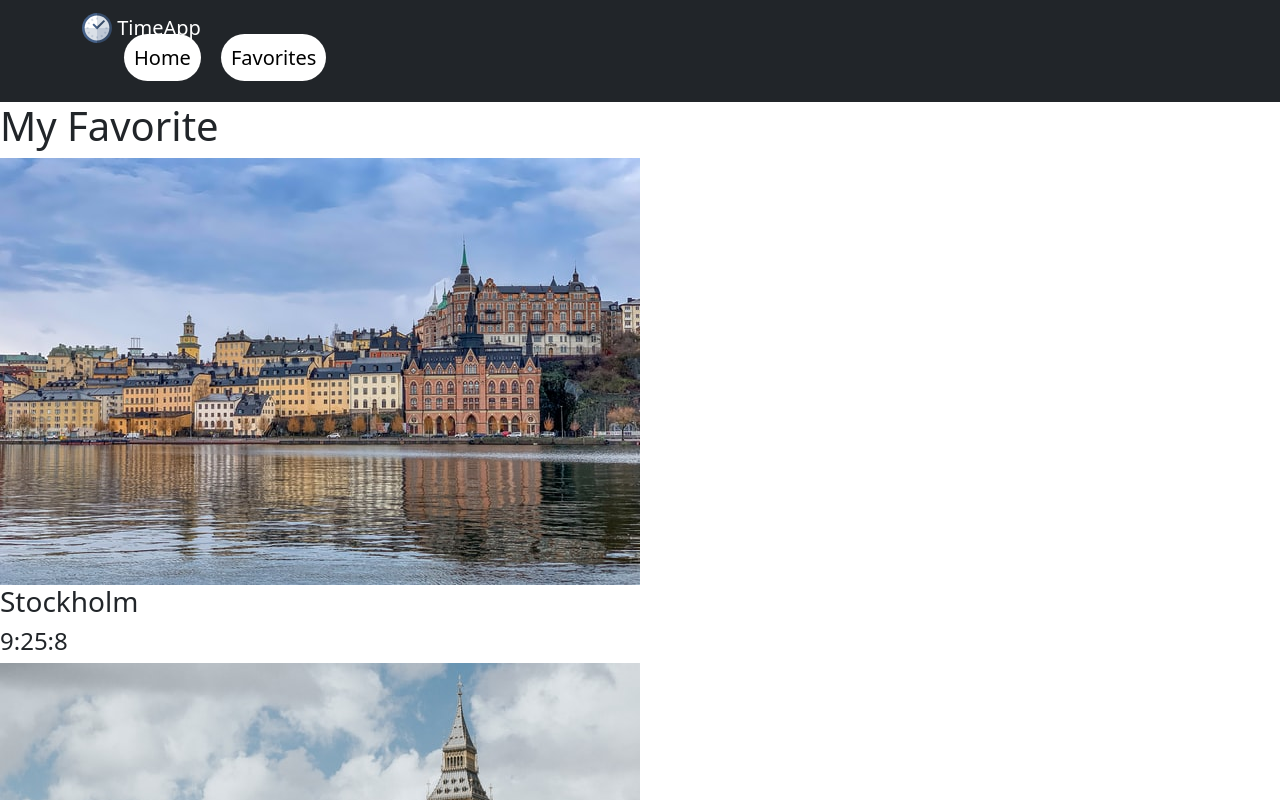
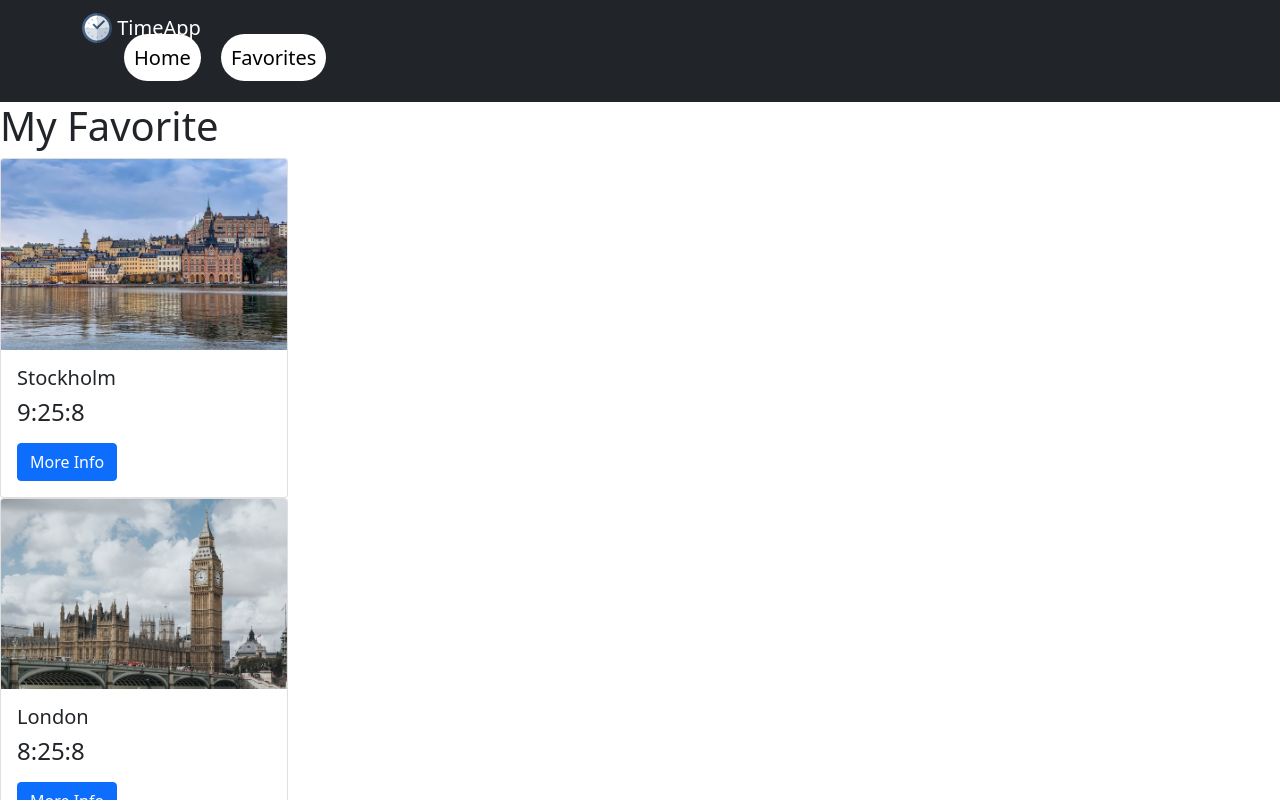
Before and after one commit to argjend551/TimeApp, a React (Vite) app: page /favorites in a window 1280 px wide. Shown: the top 800 px of the page. Built offline with nearby package versions, Linux system fonts and the light colour scheme.

Commit message:
Added cards to for when ReadCity.jsx prints the JSON info.

```diff
--- a/src/components/ReadCity.jsx
+++ b/src/components/ReadCity.jsx
@@ -1,5 +1,8 @@
 import GetLocalTime from "./GetLocalTime";
 import { useState } from "react";
+import Button from 'react-bootstrap/Button';
+import Card from 'react-bootstrap/Card';
+
 function ReadCity(props) {
 
   let { town } = props;
@@ -10,11 +13,16 @@ function ReadCity(props) {
 
 
   return (
-    <div className="city">
-      <img src={image} />
-      <h3>{city}</h3>
-      <GetLocalTime offset={timezone} settime={settime} />
-    </div>
+    <Card style={{ width: '18rem' }}>
+      <Card.Img variant="top" src={image} />
+      <Card.Body>
+        <Card.Title>{city}</Card.Title>
+        <Card.Text>
+          <GetLocalTime offset={timezone} settime={settime} />
+        </Card.Text>
+        <Button variant="primary">More Info</Button>
+      </Card.Body>
+    </Card>
   );
 }
 
```
